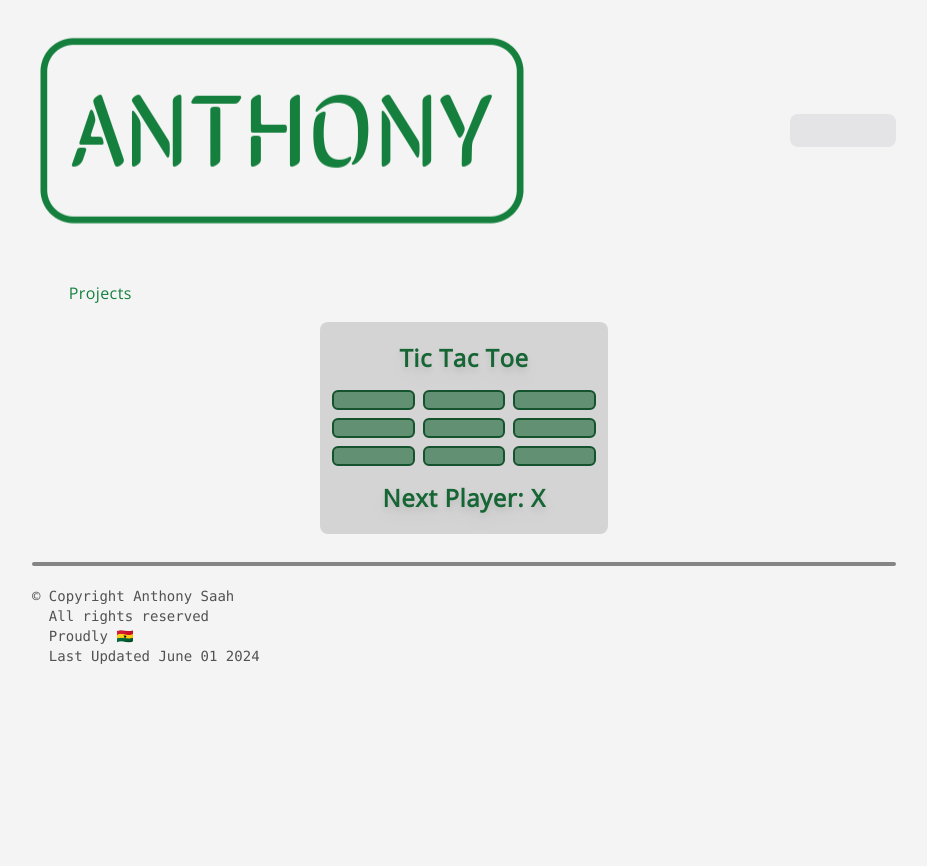
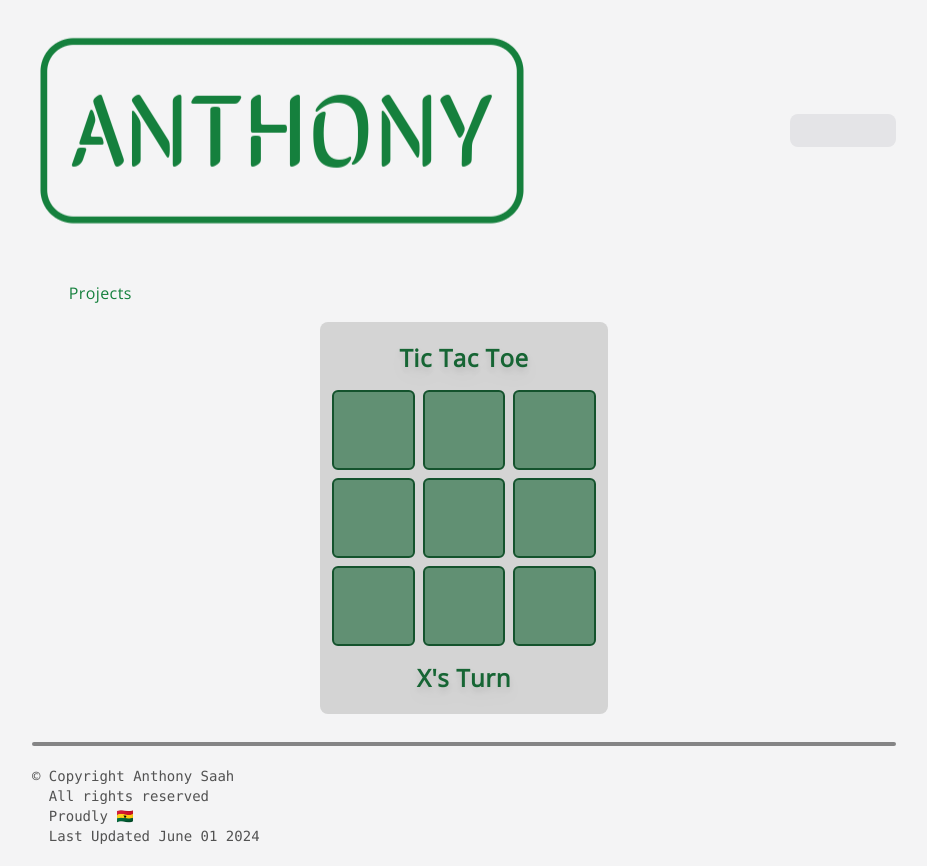
Before and after one commit to thepapisogram/anthony-saah, a Next.js app: page /projects/tictactoe in a window 1280 px wide. Shown: the whole page, without its empty margins (176-1103 px from the left). Before the commit the page ends 800 px from the top, so only its background shows below. Built offline with nearby package versions, Linux system fonts and the light colour scheme; some icons are missing.

Commit message:
tictactoe finished

```diff
--- /dev/null
+++ b/app/projects/tictactoe/old.js
@@ -0,0 +1,83 @@
+/* eslint-disable react-hooks/rules-of-hooks */
+"use client"
+
+import '@/app/styles/projects/tictactoe.css'
+import BackLink from '@/app/components/universal/BackLink';
+import { useState } from 'react';
+
+export default function page() {
+
+  const [board, setBoard] = useState(Array(9).fill(null));
+  const [xIsNext, setXIsNext] = useState(true);
+
+  const calculateWinner = (squares) => {
+    const lines = [
+      [0, 1, 2],
+      [3, 4, 5],
+      [6, 7, 8],
+      [0, 3, 6],
+      [1, 4, 7],
+      [2, 5, 8],
+      [0, 4, 8],
+      [2, 4, 6]
+    ];
+    for (let i = 0; i < lines.length; i++) {
+      const [a, b, c] = lines[i];
+      if (squares[a] && squares[a] === squares[b] && squares[a] === squares[c]) {
+        return squares[a];
+      }
+    }
+    return null;
+  }
+
+  const handleClick = (index) => {
+    if (calculateWinner(board) || board[index]) {
+      return;
+    }
+    const newBoard = board.slice();
+    newBoard[index] = xIsNext ? 'X' : 'O';
+    setBoard(newBoard)
+    setXIsNext(!xIsNext);
+  }
+
+  const winner = calculateWinner(board);
+  const status = winner ? 'Winner: ' + winner : 'Next Player: ' + (xIsNext ? 'X' : 'O');
+
+  const renderSquare = (index) => {
+    return (
+      <div className="square" onClick={() => handleClick(index)}>
+        {board[index]}
+      </div>
+    )
+  }
+
+  // const [playerTurn, setPlayerTurn] = useState(true)
+
+  // const [row1, setRow1] = useState([0, 0, 0])
+  // const [row2, setRow2] = useState([0, 0, 0])
+  // const [row3, setRow3] = useState([0, 0, 0])
+
+  // const handleMove = (row, pos) => {
+  //   const row_name = `row${row}`;
+  //   let new_row = [...this[row_name]];
+  // }
+
+  return (
+    <div className="p-2 my-3">
+      <BackLink link="/projects" text="Projects" />
+      <div className="tictactoe">
+        <h1 className='game-info'>Tic Tac Toe</h1>
+        {renderSquare(0)}
+        {renderSquare(1)}
+        {renderSquare(2)}
+        {renderSquare(3)}
+        {renderSquare(4)}
+        {renderSquare(5)}
+        {renderSquare(6)}
+        {renderSquare(7)}
+        {renderSquare(8)}
+        <h1 className='game-info'>{status}</h1>
+      </div>
+    </div>
+  )
+}
--- a/app/projects/tictactoe/page.js
+++ b/app/projects/tictactoe/page.js
@@ -1,82 +1,116 @@
 /* eslint-disable react-hooks/rules-of-hooks */
 "use client"
+import { useState } from 'react';
 
 import '@/app/styles/projects/tictactoe.css'
 import BackLink from '@/app/components/universal/BackLink';
-import { useState } from 'react';
 
 export default function page() {
 
-  const [board, setBoard] = useState(Array(9).fill(null));
-  const [xIsNext, setXIsNext] = useState(true);
+  // State to hold if game is ongoing
+  const [ongoing, setOngoing] = useState(true);
 
-  const calculateWinner = (squares) => {
-    const lines = [
-      [0, 1, 2],
-      [3, 4, 5],
-      [6, 7, 8],
-      [0, 3, 6],
-      [1, 4, 7],
-      [2, 5, 8],
-      [0, 4, 8],
-      [2, 4, 6]
-    ];
-    for (let i = 0; i < lines.length; i++){
-      const [a, b, c] = lines[i];
-      if(squares[a] && squares[a] === squares[b] && squares[a] === squares[c]){
-        return squares[a];
+  // State to check current player (X or O)
+  const [playerTurn, setPlayerTurn] = useState(true)
+
+  // Game Status (Turn, Win, Draw)
+  const [status, setStatus] = useState("X's Turn")
+
+  // Game Squares
+  const [squares, setSquares] = useState(Array(9).fill(''))
+
+  // Announce Game End
+  const announceGame = (outcome, winner = '') => {
+
+    switch(outcome){
+      case 'win':
+        setStatus(`${winner} wins this game`);
+        break;
+      case 'draw':
+        setStatus('The game was tied');
+        break;
+    }
+
+    setOngoing(false)
+  }
+
+  // Check Win
+  const checkWin = () => {
+
+    // Check Horizontally
+    if(squares[0] !== '' && squares[0] === squares[1] && squares[1] === squares[2]){
+      announceGame('win', squares[0]);
+    } else if (squares[3] !== '' && squares[3] === squares[4] && squares[4] === squares[5]) {
+      announceGame('win', squares[3]);
+    } else if (squares[6] !== '' && squares[6] === squares[7] && squares[7] === squares[8]) {
+      announceGame('win', squares[6]);
+    }
+
+    // Check Vertically
+    else if (squares[0] !== '' && squares[0] === squares[3] && squares[3] === squares[6]) {
+      announceGame('win', squares[0]);
+    }  else if (squares[1] !== '' && squares[1] === squares[4] && squares[4] === squares[7]) {
+      announceGame('win', squares[1]);
+    } else if (squares[2] !== '' && squares[2] === squares[5] && squares[5] === squares[8]) {
+      announceGame('win', squares[2]);
+    }
+
+    // Check Diagonally
+    else if (squares[0] !== '' && squares[0] === squares[4] && squares[4] === squares[8]) {
+      announceGame('win', squares[0]);
+    } else if (squares[2] !== '' && squares[2] === squares[4] && squares[4] === squares[6]) {
+      announceGame('win', squares[2]);
+    }
+
+    // Check if all squares are filled. Then draw
+    else {
+      let allFilled = squares.every(square => square !== '');
+      if(allFilled){
+        announceGame('draw')
       }
     }
-    return null;
+
   }
 
-  const handleClick = (index) => {
-    if(calculateWinner(board) || board[index]){
-      return;
+  // When square is clicked. Check if its empty and render X or O based on playerTurn
+  const handleClick = (e, pos) => {
+    // Copy squares state so we can replace the clicked position
+    const newSquares = squares;
+    const squarePlayed = e.target.innerText;
+    if (squarePlayed === ''){
+      e.target.innerText = ( playerTurn ? "X" : "O");
+      newSquares[pos] = playerTurn ? "X" : "O";
+      setSquares(newSquares);
+      setStatus(playerTurn ? "O's turn" : "X's Turn")
+      setPlayerTurn(!playerTurn);
     }
-    const newBoard = board.slice();
-    newBoard[index] = xIsNext ? 'X' : 'O';
-    setBoard(newBoard)
-    setXIsNext(!xIsNext);
+    checkWin();
   }
 
-  const winner = calculateWinner(board);
-  const status = winner ? 'Winner: ' + winner : 'Next Player: ' + (xIsNext ? 'X' : 'O');
-
-  const renderSquare = (index) => {
-    return(
-      <div className="square" onClick={() => handleClick(index)}>
-        {board[index]}
-      </div>
-    )
+  // Restart Game - Reset all state to default values
+  const restart = () => {
+    setOngoing(true);
+    setPlayerTurn(true)
+    setStatus("X's Turn")
+    setSquares(Array(9).fill(''))
   }
-
-  // const [playerTurn, setPlayerTurn] = useState(true)
-
-  // const [row1, setRow1] = useState([0, 0, 0])
-  // const [row2, setRow2] = useState([0, 0, 0])
-  // const [row3, setRow3] = useState([0, 0, 0])
-
-  // const handleMove = (row, pos) => {
-  //   const row_name = `row${row}`;
-  //   let new_row = [...this[row_name]];
-  // }
 
   return (
     <div className="p-2 my-3">
       <BackLink link="/projects" text="Projects" />
       <div className="tictactoe">
         <h1 className='game-info'>Tic Tac Toe</h1>
-        {renderSquare(0)}
-        {renderSquare(1)}
-        {renderSquare(2)}
-        {renderSquare(3)}
-        {renderSquare(4)}
-        {renderSquare(5)}
-        {renderSquare(6)}
-        {renderSquare(7)}
-        {renderSquare(8)}
+        <button className="square" onClick={(e) => handleClick(e, 0)} disabled={!ongoing}>{squares[0]}</button>
+        <button className="square" onClick={(e) => handleClick(e, 1)} disabled={!ongoing}>{squares[1]}</button>
+        <button className="square" onClick={(e) => handleClick(e, 2)} disabled={!ongoing}>{squares[2]}</button>
+        <button className="square" onClick={(e) => handleClick(e, 3)} disabled={!ongoing}>{squares[3]}</button>
+        <button className="square" onClick={(e) => handleClick(e, 4)} disabled={!ongoing}>{squares[4]}</button>
+        <button className="square" onClick={(e) => handleClick(e, 5)} disabled={!ongoing}>{squares[5]}</button>
+        <button className="square" onClick={(e) => handleClick(e, 6)} disabled={!ongoing}>{squares[6]}</button>
+        <button className="square" onClick={(e) => handleClick(e, 7)} disabled={!ongoing}>{squares[7]}</button>
+        <button className="square" onClick={(e) => handleClick(e, 8)} disabled={!ongoing}>{squares[8]}</button>
         <h1 className='game-info'>{status}</h1>
+        {!ongoing && <button className='start-btn' onClick={restart}>Restart Game</button>}
       </div>
     </div>
   )
--- a/app/styles/projects/tictactoe.css
+++ b/app/styles/projects/tictactoe.css
@@ -3,13 +3,17 @@
 }
 
 .square{
-    @apply dark:bg-yellow-700 bg-green-800 p-2 dark:text-stone-900 text-white bg-opacity-60 text-center font-bold text-4xl border-2 border-green-900 dark:border-stone-900 rounded-md
+    @apply flex justify-center items-center h-20 dark:bg-yellow-700 bg-green-800 dark:text-stone-900 text-white bg-opacity-60 text-center font-bold text-5xl border-2 border-green-900 dark:border-stone-900 rounded-md
 }
 
-.selected-square{
-    @apply bg-white dark:bg-black text-green-800 dark:text-yellow-700 p-2 bg-opacity-80 text-center font-bold text-4xl border-2 border-green-900 dark:border-yellow-900 rounded-md
+.square:disabled{
+    @apply blur-sm
 }
 
 .game-info{
     @apply col-span-3 text-center text-green-800 dark:text-yellow-700 text-2xl font-bold tracking-wide my-2 drop-shadow-lg
 }
+
+.start-btn{
+    @apply col-span-3 bg-neutral-100 text-green-700 dark:bg-yellow-700 dark:text-stone-900 font-semibold tracking-wide py-2 rounded-md drop-shadow-md text-xl
+}
```
